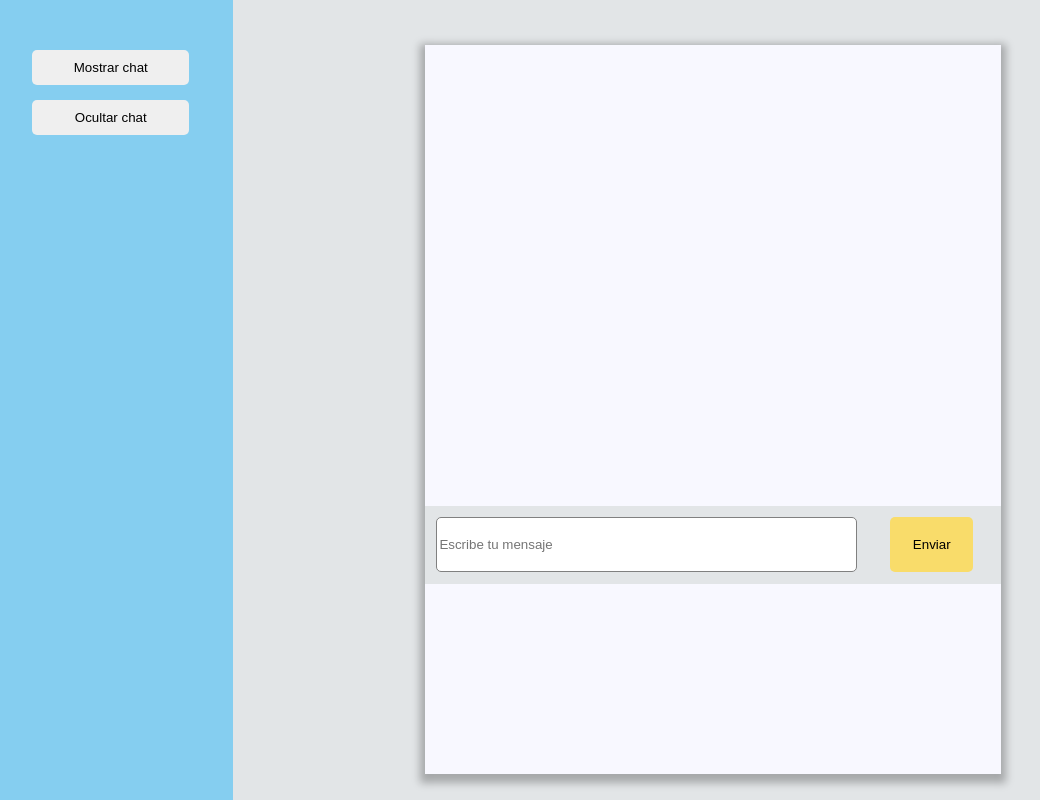
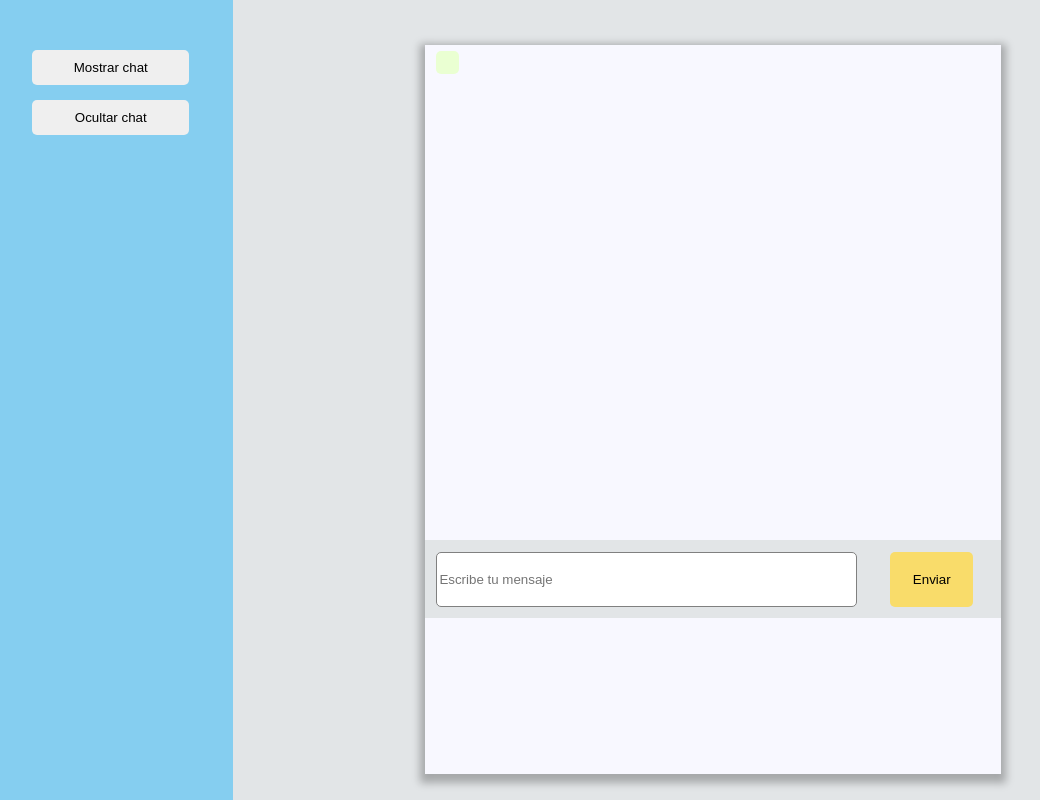
Before and after one commit to saulgn2007/HLC_T4_PE2, a plain HTML site: page index.html in a window 1280 px wide. Both pictures are taken after a click on the button "Enviar". Shown: the whole page, without its empty margins (28-1068 px from the left). Drawn offline with nearby package versions, Linux system fonts and the light colour scheme; a web font is replaced by a local one.

Commit message:
minor changes

```diff
--- a/jvs.js
+++ b/jvs.js
@@ -2,6 +2,7 @@ document.getElementById('btn3').addEventListener('click', function mostrarmensaj
     const container=document.createElement('div');
     const note = document.getElementById('enviarMensaje').value;
     container.textContent=note;
+    conversacion.classList.add('colormsg1')
     document.getElementById('conversacion').appendChild(container)
 });
 
--- a/styles.css
+++ b/styles.css
@@ -86,8 +86,11 @@
 
 .colormsg1{
     background-color:#EAFFD2;
+    margin-top: 1%;
+    margin-left: 2%;
     padding: 2%;
     display: inline-block;
+    border-radius: 5px;
 }
 
 .colormsg2{
```
